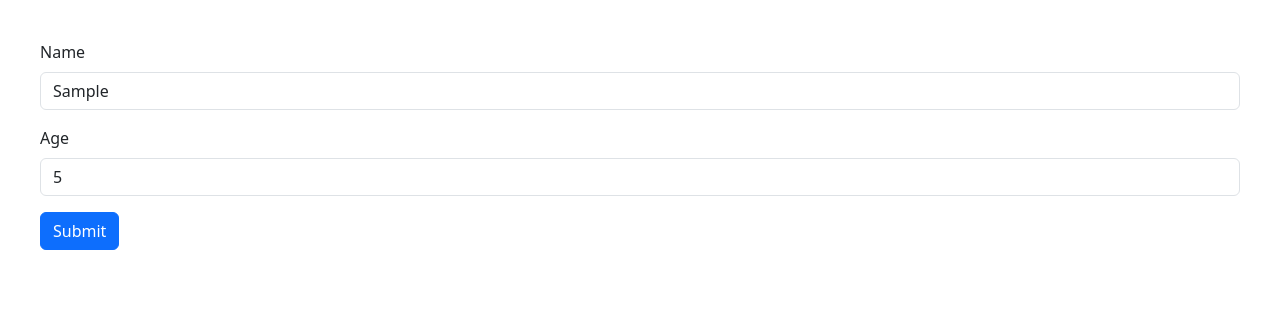
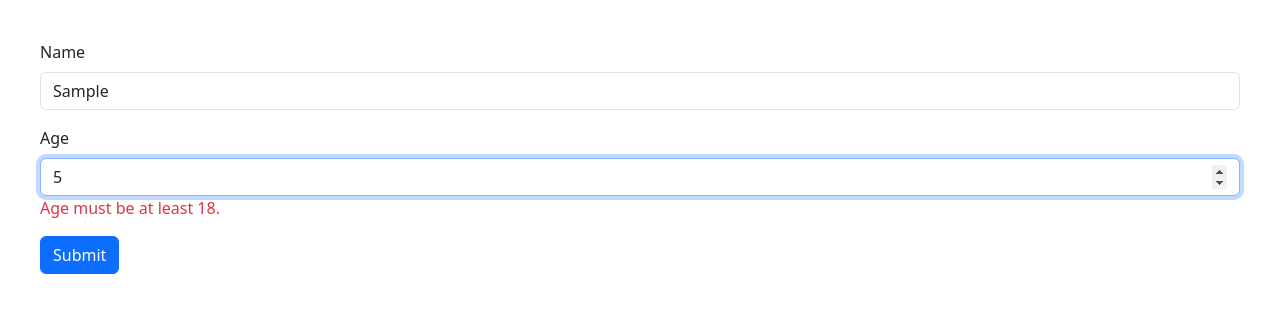
Before and after one commit to Mr-Ndi/Front-stuffs, a React (Vite) app in the folder react-app/: page / in a window 1280 px wide. Both pictures are taken after typing "Sample", "5" into the empty fields and a click on the button "Submit". Shown: the top 312 px of the page. Built offline with nearby package versions, Linux system fonts and the light colour scheme.

Commit message:
schema based validation with zod

```diff
--- a/react-app/package.json
+++ b/react-app/package.json
@@ -10,11 +10,13 @@
     "preview": "vite preview"
   },
   "dependencies": {
+    "@hookform/resolvers": "^3.9.1",
     "axios": "^1.7.9",
     "bootstrap": "^5.3.3",
     "react": "^18.3.1",
     "react-dom": "^18.3.1",
-    "react-hook-form": "^7.54.1"
+    "react-hook-form": "^7.54.1",
+    "zod": "^3.24.1"
   },
   "devDependencies": {
     "@types/react": "^18.3.3",
--- a/react-app/src/components/Form/Forms.tsx
+++ b/react-app/src/components/Form/Forms.tsx
@@ -1,12 +1,16 @@
-import React, { FormEvent, useRef, useState } from "react";
 import { FieldValues, useForm } from "react-hook-form";
+import { z } from 'zod'
+import { zodResolver } from "@hookform/resolvers/zod";
 
-interface FormData {
-    name: string;
-    age: number;
-}
+const schema = z.object({
+    name: z.string().min(4, {message: 'The name has to have at least 4 characters'}),
+    age: z
+    .number({ invalid_type_error: 'Age field is required' })
+    .min(18, {message: 'Age must be at least 18.'})
+});
+type FormData = z.infer<typeof schema>
 const Form = () => {
-    const { register, handleSubmit, formState: {errors} } = useForm<FormData>();
+    const { register, handleSubmit, formState: {errors} } = useForm<FormData>({ resolver: zodResolver(schema) });
 
     const onSubmit = (data: FieldValues) => console.log(data)
     return(
@@ -14,18 +18,18 @@ const Form = () => {
             <div className="mb-3">
                 <label htmlFor="name" className="form-label">Name</label>
                 <input
-                    {...register('name', {required: true, minLength: 3})}
+                    {...register('name')}
                       id='name'
                       type="text"
                       className="form-control"
                     />
-                    { errors.name ?.type === 'required' && <p className="text-danger">The name field is required</p>}
-                    { errors.name ?.type === 'minLength' && <p className="text-danger  ">The name hat to be atleast 3 characters</p>}
+                    { errors.name && <p className="text-danger">{ errors.name.message }</p>}
             </div>
             <div className="mb-3">
                 <label htmlFor="age" className="form-label">Age</label>
                 <input
-                    {...register('age')} id ='age 'type="number" className="form-control" />
+                    {...register('age', {valueAsNumber: true})} id ='age' type="number" className="form-control"/>
+                    { errors.age && <p className="text-danger">{ errors.age.message }</p>}
             </div>
             <button className="btn btn-primary" type="submit">Submit</button>
         </form>
```
Also changed, not shown: 1 other file (tests, documents, lock files or other folders).
